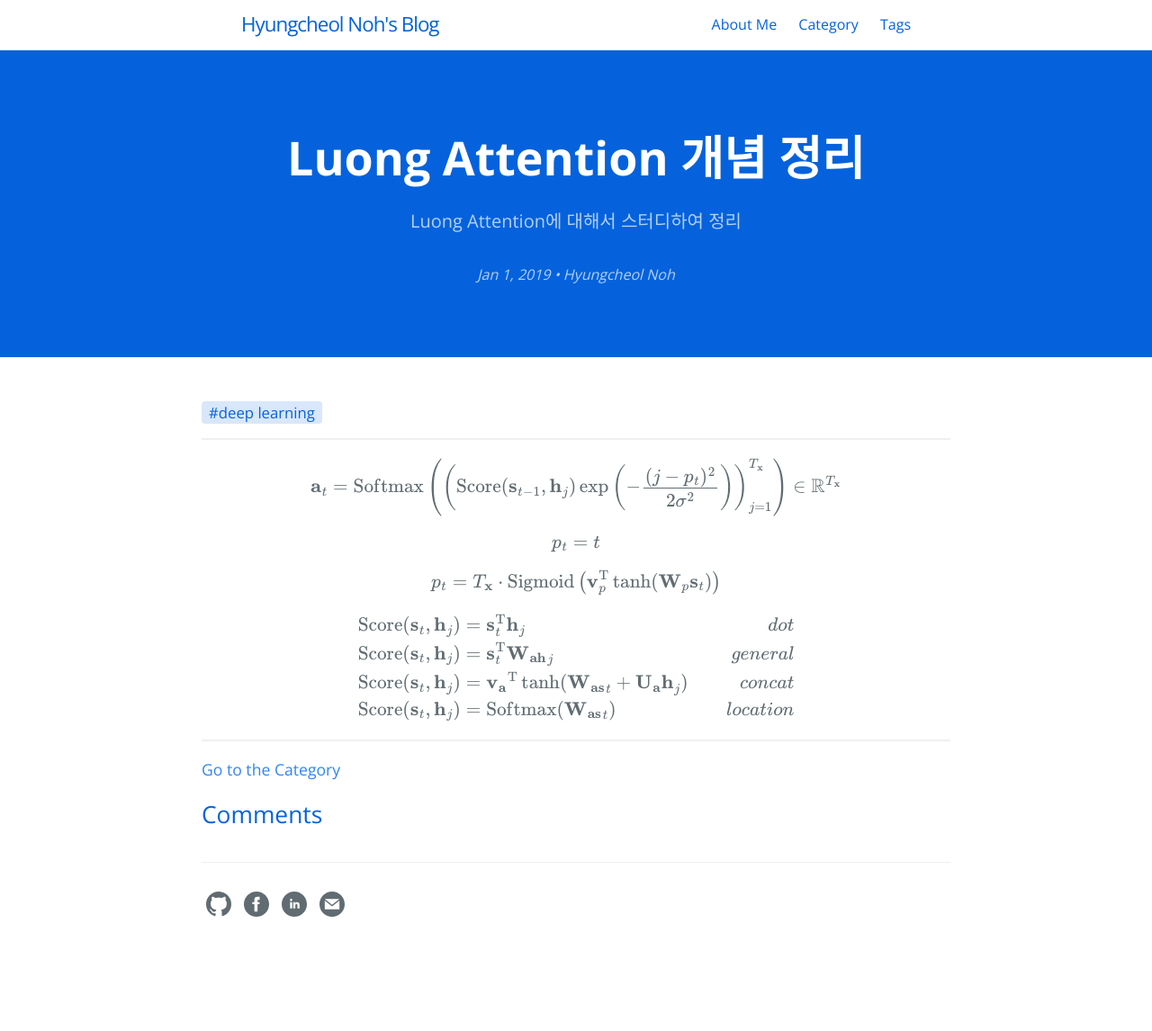
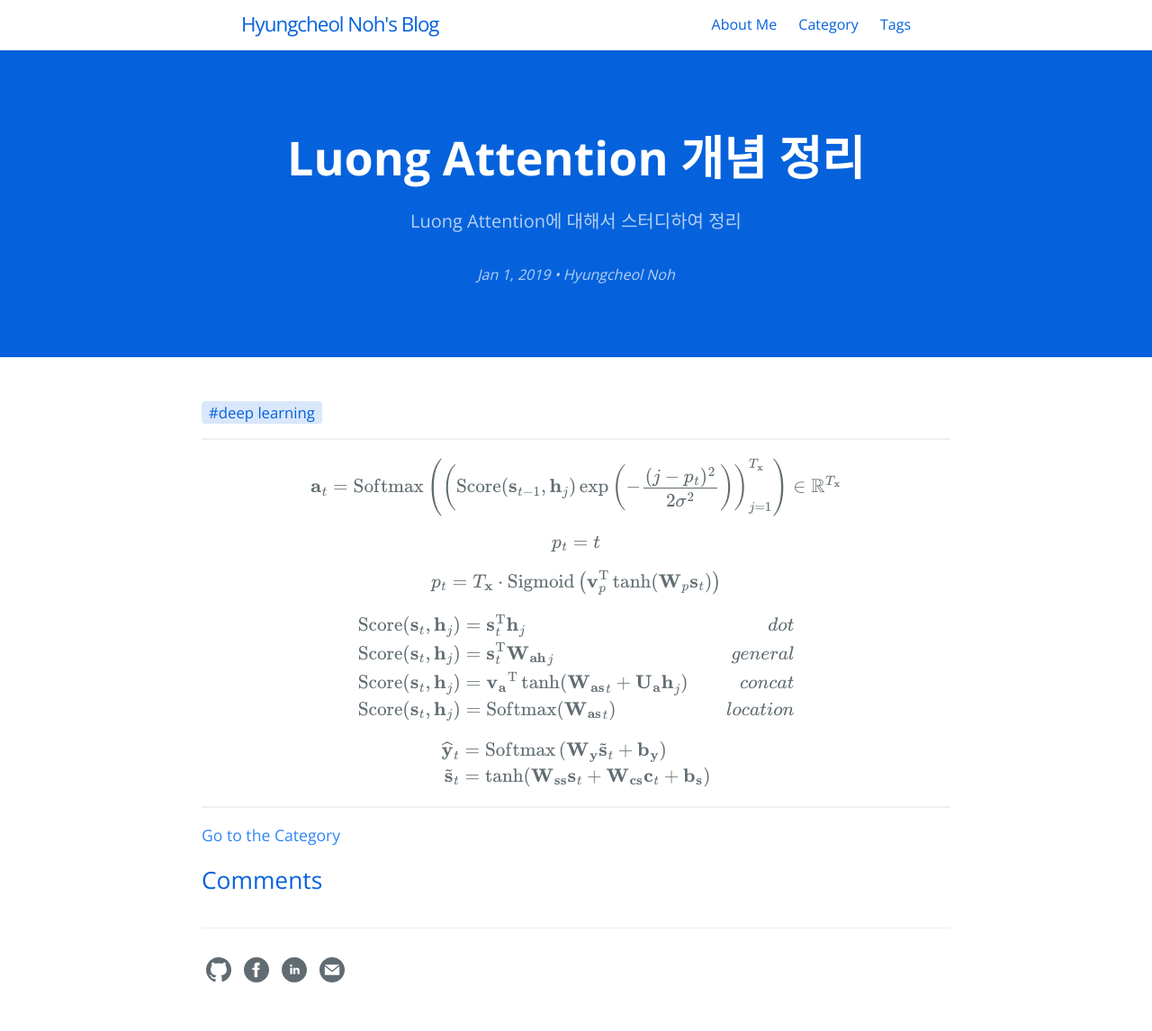
Before and after one commit to hcnoh/hcnoh.github.io, a Jekyll site: the page built from _posts/2019-01-01-luong-attention.md, in a window 1280 px wide. Shown: the whole page at 90% size. Built offline with Jekyll 4.4.1, drawn with Linux system fonts in a browser that asks for light colours; formulas are drawn with MathJax 3; comment, search, counter and statistics services are not loaded; before the commit the page ends 1073 px from its top, so only the background shows below that.

Commit message:
Update 2019-01-01-luong-attention.md

```diff
--- a/_posts/2019-01-01-luong-attention.md
+++ b/_posts/2019-01-01-luong-attention.md
@@ -41,3 +41,12 @@ $$
 & location
 \end{align*}
 $$
+
+$$
+\begin{align*}
+\widehat{\mathbf{y}}_t
+& = \text{Softmax}\left( \mathbf{W_y}\tilde{\mathbf{s}}_t + \mathbf{b_y} \right) \\
+\tilde{\mathbf{s}}_t
+& = \tanh(\mathbf{W_{ss}}\mathbf{s}_t + \mathbf{W_{cs}}\mathbf{c}_t + \mathbf{b_s})
+\end{align*}
+$$
```
